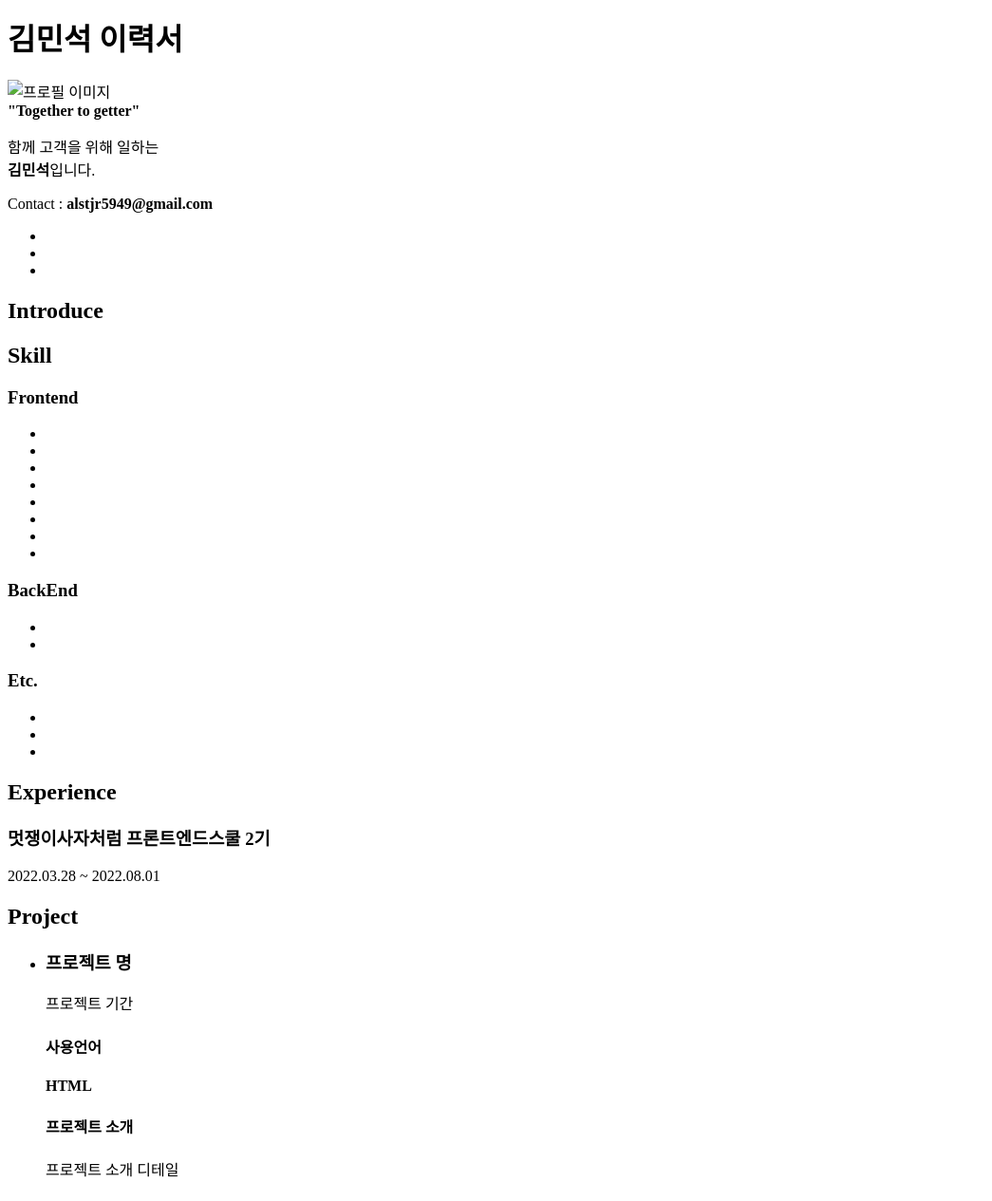
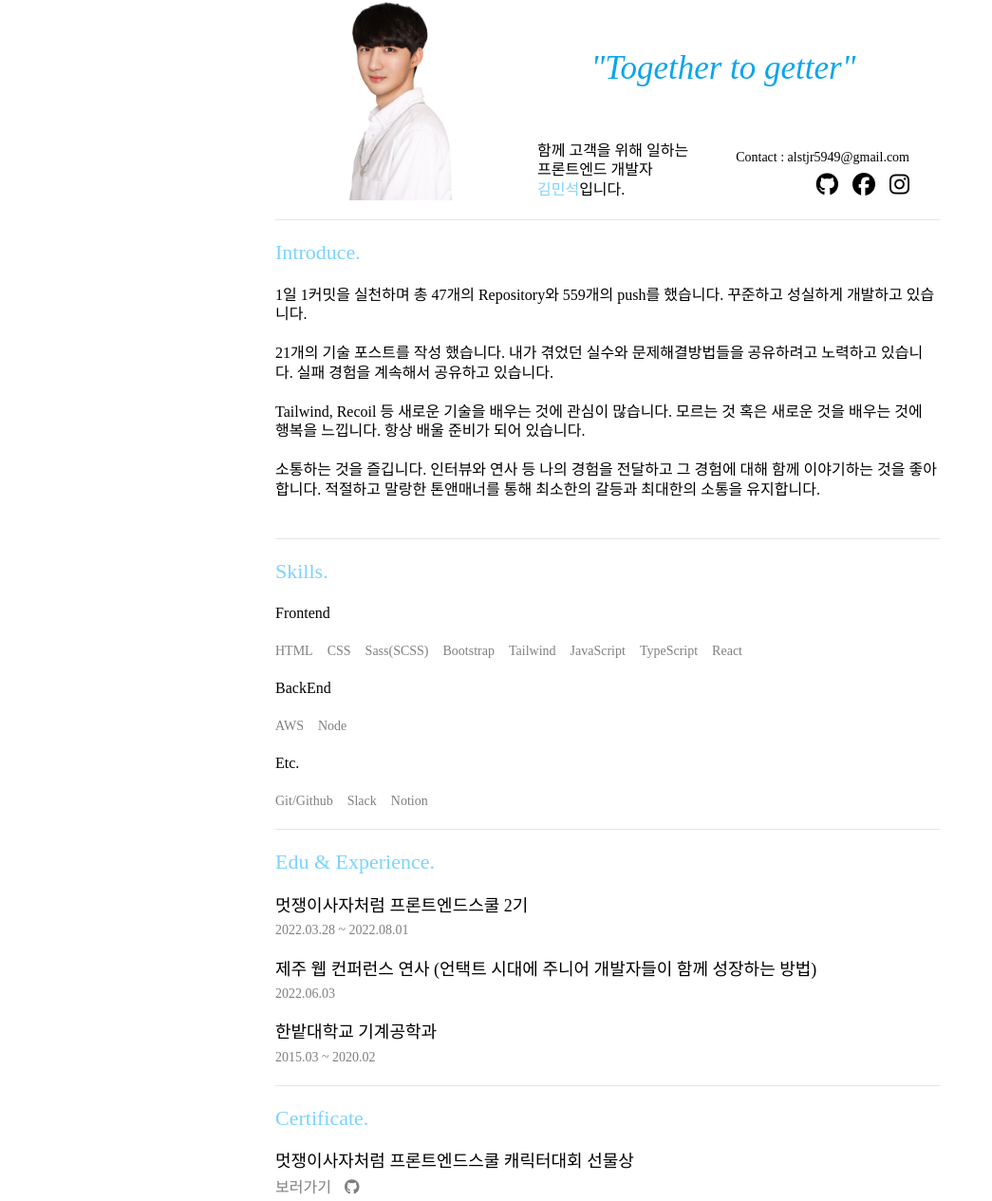
Before and after one commit to alstjr5949/Resume, a plain HTML site: page index.html in a window 1280 px wide. Shown: the part 5-1270 px from the top of the page at 95% size, without its empty margins (0-1045 px from the left). Drawn offline with Linux system fonts and the light colour scheme; a web font is replaced by a local one.

Commit message:
Design: 전체 메인 css 디자인 및 css를 위한 html 클래스 추가

```diff
--- a/index.html
+++ b/index.html
@@ -4,73 +4,133 @@
     <meta charset="UTF-8" />
     <meta http-equiv="X-UA-Compatible" content="IE=edge" />
     <meta name="viewport" content="width=device-width, initial-scale=1.0" />
+    <script
+      src="https://kit.fontawesome.com/c3693ceaa4.js"
+      crossorigin="anonymous"
+    ></script>
     <link rel="stylesheet" href="style.css" />
     <title>김민석의 이력서</title>
   </head>
   <body>
     <div class="wrapper">
-      <header>
+      <header class="header">
         <h1 class="ir">김민석 이력서</h1>
-        <img src="profile.png" alt="프로필 이미지" />
+        <img class="profile-img" src="./imgs/profile.png" alt="프로필 이미지" />
         <div class="header-text">
           <strong class="slogan">"Together to getter"</strong>
           <div class="header-text-bottom">
-            <p>
+            <p class="intro">
               함께 고객을 위해 일하는<br />
+              프론트엔드 개발자<br />
               <strong>김민석</strong>입니다.
             </p>
             <div class="contact">
-              <p>Contact : <strong>alstjr5949@gmail.com</strong></p>
-              <ul>
-                <li><a href=""></a></li>
-                <li><a href=""></a></li>
-                <li><a href=""></a></li>
+              <p class="email">
+                Contact : <strong>alstjr5949@gmail.com</strong>
+              </p>
+              <ul class="sns-lists">
+                <li>
+                  <a href="https://github.com/alstjr5949/"
+                    ><i class="fa-brands fa-github"></i
+                  ></a>
+                </li>
+                <li>
+                  <a
+                    href="https://www.facebook.com/profile.php?id=100024619723566"
+                  >
+                    <i class="fa-brands fa-facebook"></i>
+                  </a>
+                </li>
+                <li>
+                  <a href="https://www.instagram.com/mingcoding/"
+                    ><i class="fa-brands fa-instagram"></i
+                  ></a>
+                </li>
               </ul>
             </div>
           </div>
         </div>
       </header>
-      <main>
-        <section>
-          <h2>Introduce</h2>
-          <p></p>
-          <p></p>
-          <p></p>
-          <p></p>
+      <main class="main">
+        <section class="introduce">
+          <h2>Introduce.</h2>
+          <p>
+            1일 1커밋을 실천하며 총 47개의 Repository와 559개의 push를 했습니다.
+            꾸준하고 성실하게 개발하고 있습니다.
+          </p>
+          <p>
+            21개의 기술 포스트를 작성 했습니다. 내가 겪었던 실수와
+            문제해결방법들을 공유하려고 노력하고 있습니다. 실패 경험을 계속해서
+            공유하고 있습니다.
+          </p>
+          <p>
+            Tailwind, Recoil 등 새로운 기술을 배우는 것에 관심이 많습니다.
+            모르는 것 혹은 새로운 것을 배우는 것에 행복을 느낍니다. 항상 배울
+            준비가 되어 있습니다.
+          </p>
+          <p>
+            소통하는 것을 즐깁니다. 인터뷰와 연사 등 나의 경험을 전달하고 그
+            경험에 대해 함께 이야기하는 것을 좋아합니다. 적절하고 말랑한
+            톤앤매너를 통해 최소한의 갈등과 최대한의 소통을 유지합니다.
+          </p>
+        </section>
+        <section class="skills">
+          <h2>Skills.</h2>
+          <h3>Frontend</h3>
+          <ul class="lang-cont">
+            <li>HTML</li>
+            <li>CSS</li>
+            <li>Sass(SCSS)</li>
+            <li>Bootstrap</li>
+            <li>Tailwind</li>
+            <li>JavaScript</li>
+            <li>TypeScript</li>
+            <li>React</li>
+          </ul>
+          <h3>BackEnd</h3>
+          <ul class="lang-cont">
+            <li>AWS</li>
+            <li>Node</li>
+          </ul>
+          <h3>Etc.</h3>
+          <ul class="lang-cont">
+            <li>Git/Github</li>
+            <li>Slack</li>
+            <li>Notion</li>
+          </ul>
+        </section>
+        <section class="experience">
+          <h2>Edu & Experience.</h2>
+          <h3>멋쟁이사자처럼 프론트엔드스쿨 2기</h3>
+          <p>2022.03.28 ~ 2022.08.01</p>
+          <h3>
+            제주 웹 컨퍼런스 연사 (언택트 시대에 주니어 개발자들이 함께 성장하는
+            방법)
+          </h3>
+          <p>2022.06.03</p>
+          <h3>한밭대학교 기계공학과</h3>
+          <p>2015.03 ~ 2020.02</p>
+        </section>
+        <section class="certificate">
+          <h2>Certificate.</h2>
+          <h3>멋쟁이사자처럼 프론트엔드스쿨 캐릭터대회 선물상</h3>
+          <div class="certificate-link-cont">
+            <a href="https://alstjr5949.github.io/catCharacter/">보러가기</a>
+            <a href="https://github.com/alstjr5949/catCharacter"
+              ><i class="fa-brands fa-github"></i
+            ></a>
+          </div>
+          <h3>멋쟁이사자처럼 프론트엔드스쿨 Tailwind 이력서대회 최우수상</h3>
+          <div class="certificate-link-cont">
+            <a href="https://alstjr5949.github.io/resumeContest/">보러가기</a>
+            <a href="https://github.com/alstjr5949/resumeContest"
+              ><i class="fa-brands fa-github"></i
+            ></a>
+          </div>
         </section>
         <section>
-          <h2>Skill</h2>
-          <h3>Frontend</h3>
-          <ul>
-            <li></li>
-            <li></li>
-            <li></li>
-            <li></li>
-            <li></li>
-            <li></li>
-            <li></li>
-            <li></li>
-          </ul>
-          <h3>BackEnd</h3>
-          <ul>
-            <li></li>
-            <li></li>
-          </ul>
-          <h3>Etc.</h3>
-          <ul>
-            <li></li>
-            <li></li>
-            <li></li>
-          </ul>
-        </section>
-        <section>
-          <h2>Experience</h2>
-          <h3>멋쟁이사자처럼 프론트엔드스쿨 2기</h3>
-          <p>2022.03.28 ~ 2022.08.01</p>
-        </section>
-        <section>
-          <h2>Project</h2>
-          <ul>
+          <h2>Project.</h2>
+          <!-- <ul>
             <li>
               <h3>프로젝트 명</h3>
               <p>프로젝트 기간</p>
@@ -79,7 +139,7 @@
               <h4>프로젝트 소개</h4>
               <p>프로젝트 소개 디테일</p>
             </li>
-          </ul>
+          </ul> -->
         </section>
       </main>
     </div>
--- a/reset.css
+++ b/reset.css
@@ -0,0 +1,160 @@
+/* http://meyerweb.com/eric/tools/css/reset/
+   v2.0 | 20110126
+   License: none (public domain)
+*/
+
+html,
+body,
+div,
+span,
+applet,
+object,
+iframe,
+h1,
+h2,
+h3,
+h4,
+h5,
+h6,
+p,
+blockquote,
+pre,
+a,
+abbr,
+acronym,
+address,
+big,
+cite,
+code,
+del,
+dfn,
+em,
+img,
+ins,
+kbd,
+q,
+s,
+samp,
+small,
+strike,
+strong,
+sub,
+sup,
+tt,
+var,
+b,
+u,
+i,
+center,
+dl,
+dt,
+dd,
+ol,
+ul,
+li,
+fieldset,
+form,
+label,
+legend,
+table,
+caption,
+tbody,
+tfoot,
+thead,
+tr,
+th,
+td,
+article,
+aside,
+canvas,
+details,
+embed,
+figure,
+figcaption,
+footer,
+header,
+hgroup,
+menu,
+nav,
+output,
+ruby,
+section,
+summary,
+time,
+mark,
+audio,
+video {
+  margin: 0;
+  padding: 0;
+  border: 0;
+  font-size: 100%;
+  font: inherit;
+  vertical-align: baseline;
+  box-sizing: border-box;
+}
+
+/* HTML5 display-role reset for older browsers */
+article,
+aside,
+details,
+figcaption,
+figure,
+footer,
+header,
+hgroup,
+menu,
+nav,
+section {
+  display: block;
+}
+
+body {
+  line-height: 1;
+}
+
+ol,
+ul {
+  list-style: none;
+}
+
+blockquote,
+q {
+  quotes: none;
+}
+
+blockquote:before,
+blockquote:after,
+q:before,
+q:after {
+  content: "";
+  content: none;
+}
+
+table {
+  border-collapse: collapse;
+  border-spacing: 0;
+}
+
+button {
+  width: 100%;
+  background: none;
+  border: none;
+  padding: 0;
+  font: inherit;
+  cursor: pointer;
+}
+
+a {
+  text-decoration: none;
+  color: inherit;
+}
+
+.ir {
+  display: block;
+  overflow: hidden;
+  position: absolute;
+  text-indent: -9999px;
+  line-height: 0;
+  font-size: 1px;
+  color: transparent;
+}
--- a/style.css
+++ b/style.css
@@ -0,0 +1,180 @@
+@import "reset.css";
+
+/* Font */
+@font-face {
+  font-family: "GmarketSansBold";
+  src: url("https://cdn.jsdelivr.net/gh/projectnoonnu/noonfonts_2001@1.1/GmarketSansBold.woff")
+    format("woff");
+  font-weight: normal;
+  font-style: normal;
+}
+
+@font-face {
+  font-family: "GmarketSansMedium";
+  src: url("https://cdn.jsdelivr.net/gh/projectnoonnu/noonfonts_2001@1.1/GmarketSansMedium.woff")
+    format("woff");
+  font-weight: normal;
+  font-style: normal;
+}
+
+/* layout */
+body {
+  display: flex;
+  height: 100vh;
+  justify-content: center;
+  font-family: "GmarketSansMedium";
+}
+
+.wrapper {
+  width: 700px;
+}
+
+/* header */
+.header {
+  display: flex;
+  justify-content: space-around;
+  padding-bottom: 20px;
+  border-bottom: 1px solid rgba(0, 0, 0, 0.1);
+}
+
+.header .profile-img {
+  width: 180px;
+}
+
+.header-text {
+  display: flex;
+  flex-direction: column;
+  justify-content: flex-end;
+}
+
+.slogan {
+  display: block;
+  display: flex;
+  justify-content: center;
+  align-items: center;
+  margin: auto 0;
+  font-style: italic;
+  font-family: "GmarketSansBold";
+  font-size: 35px;
+  color: #0ba5e9;
+}
+
+.header-text-bottom {
+  display: flex;
+  justify-content: space-between;
+  align-items: flex-end;
+  line-height: 1.3;
+}
+
+.header-text-bottom .intro {
+  margin-right: 50px;
+}
+
+.header-text-bottom .intro strong {
+  display: inline-block;
+  color: #7cd3fc;
+  font-family: "GmarketSansBold";
+}
+
+.contact {
+  display: flex;
+  flex-direction: column;
+  align-items: flex-end;
+}
+
+.contact .email {
+  font-size: 14px;
+}
+
+.contact .email strong {
+  font-family: "GmarketSansBold";
+}
+
+.contact .sns-lists {
+  display: flex;
+}
+
+.contact .sns-lists > li {
+  font-size: 24px;
+  margin: 5px 0 0 15px;
+}
+
+/* main */
+.main {
+  line-height: 1.3;
+}
+
+.main h2 {
+  font-family: "GmarketSansBold";
+  font-size: 22px;
+  margin: 20px 0;
+  color: #7cd3fc;
+}
+
+.main section {
+  padding-bottom: 20px;
+  border-bottom: 1px solid rgba(0, 0, 0, 0.1);
+}
+
+.introduce p {
+  margin-bottom: 20px;
+}
+
+.skills h3 {
+  font-family: "GmarketSansBold";
+  margin-bottom: 20px;
+}
+
+.skills .lang-cont {
+  display: flex;
+  flex-wrap: wrap;
+  gap: 15px;
+  margin-bottom: 20px;
+}
+
+.skills .lang-cont:last-of-type {
+  margin-bottom: 0;
+}
+
+.skills .lang-cont li {
+  font-size: 14px;
+  color: rgba(0, 0, 0, 0.5);
+}
+
+.experience h3 {
+  font-size: 18px;
+  margin-bottom: 5px;
+}
+
+.experience p {
+  font-size: 14px;
+  color: rgba(0, 0, 0, 0.5);
+  margin-bottom: 20px;
+}
+
+.experience p:last-of-type {
+  margin-bottom: 0;
+}
+
+.certificate h3 {
+  font-size: 18px;
+}
+
+.certificate .certificate-link-cont {
+  color: rgba(0, 0, 0, 0.5);
+  margin-bottom: 20px;
+  font-size: 16px;
+  margin-top: 5px;
+}
+
+.certificate .certificate-link-cont:last-of-type {
+  margin-bottom: 0px;
+}
+
+.certificate .certificate-link-cont a {
+  margin-right: 10px;
+}
+
+.certificate .certificate-link-cont a:hover {
+  color: black;
+}
```
Also changed, not shown: imgs/profile.png (added).
